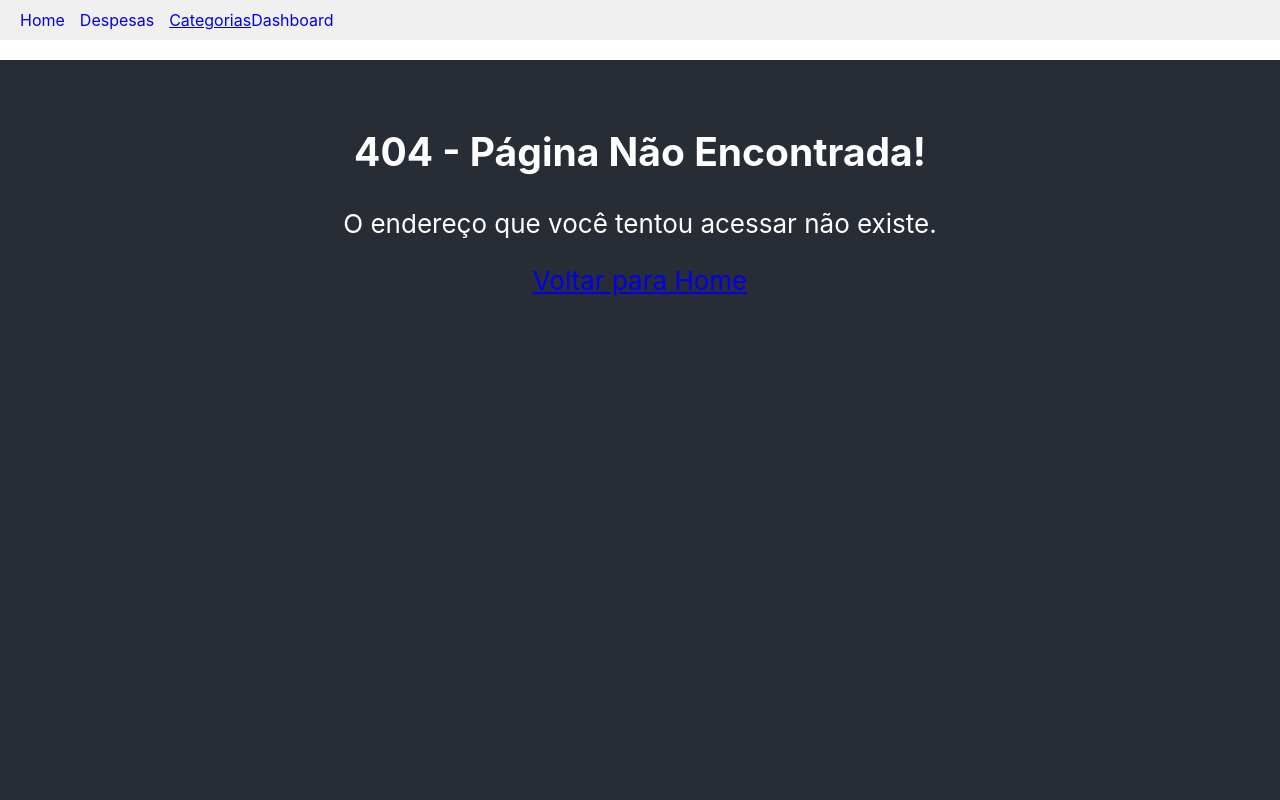
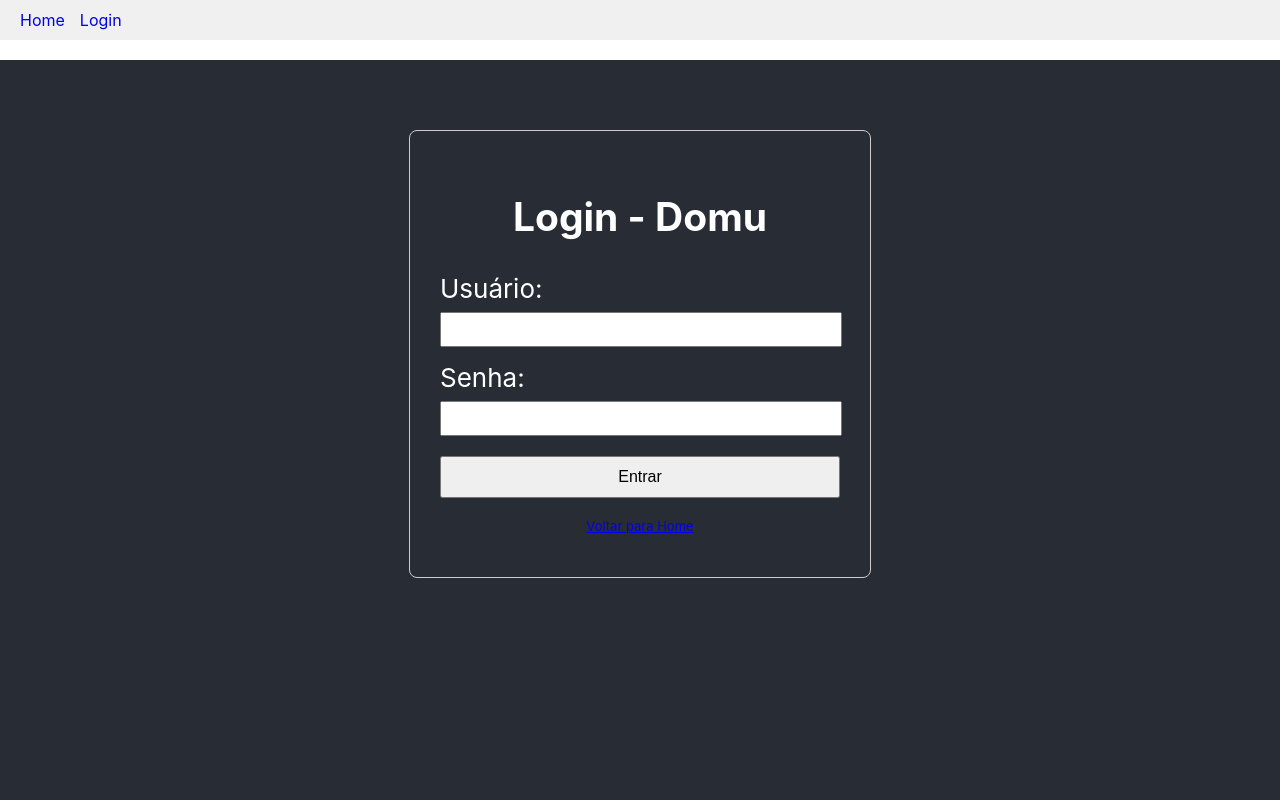
Before and after one commit to evandrosutil/domu, a React (Create React App) app in the folder frontend/: page /login in a window 1280 px wide. Before the commit this address had no page. Shown: the top 800 px of the page. Built offline with nearby package versions, Linux system fonts and the light colour scheme.

Commit message:
feature: implements login and logout + protect routes

```diff
--- a/frontend/src/App.js
+++ b/frontend/src/App.js
@@ -1,29 +1,68 @@
 import React from 'react';
-import { Routes, Route, Link } from 'react-router-dom';
+import { Routes, Route, Link, useNavigate } from 'react-router-dom';
 import './App.css';
 
 import HomePage from './HomePage';
 import ExpenseListPage from './ExpenseListPage';
 import DashboardPage from './DashboardPage';
 import CategoryManagementPage from './CategoryManagementPage';
+import LoginPage from './LoginPage';
+import { useAuth } from './context/AuthContext';
+import ProtectedRoute from './ProtectedRoute';
 
 function App() {
+  const auth = useAuth();
+  const navigate = useNavigate();
+
+  const handleLogout = () => {
+    auth.logout();
+    navigate('/');
+  }
 
   return (
     <div className="App">
-      <nav style={{ padding: '10px 20px', background: '#f0f0f0', marginBottom: '20px', textAlign: 'left' }}>
+      <nav style={{
+          padding: '10px 20px',
+          background: '#f0f0f0',
+          marginBottom: '20px',
+          display: 'flex',
+          justifyContext: 'space-between',
+          alignItems: 'center'
+      }}>
+      <div>
         <Link to="/" style={{ marginRight: '15px', textDecoration: 'none' }}>Home</Link>
-        <Link to="/expenses" style={{ marginRight: '15px', textDecoration: 'none' }}>Despesas</Link>
-        <Link to="/categories" sytle={{ marginRight: '15px', textDecoration: 'none' }}>Categorias</Link>
-        <Link to="/dashboard" style={{ marginRight: '15px', textDecoration: 'none' }}>Dashboard</Link>
+
+        {auth.isAuthenticated && (
+          <>
+            <Link to="/expenses" style={{ marginRight: '15px', textDecoration: 'none' }}>Despesas</Link>
+            <Link to="/categories" sytle={{ marginRight: '15px', textDecoration: 'none' }}>Categorias</Link>
+            <Link to="/dashboard" style={{ marginRight: '15px', textDecoration: 'none' }}>Dashboard</Link>
+         </>
+        )}
+      </div>
+      <div>
+        {auth.isAuthenticated ? (
+          <button
+            onClick={handleLogout} style={{
+                cursor: 'pointer',
+                padding: '5px 10px'
+            }}>
+            Sair ({auth.user?.username || 'Usuário'})
+        </button>
+        ) : (
+            <Link to="/login" style={{
+                textDecoration: 'none' }}>Login</Link>
+        )}
+      </div>
       </nav>
 
       <header className="App-header">
         <Routes>
           <Route path="/" element={<HomePage />} />
-          <Route path="/expenses" element={<ExpenseListPage />} />
-          <Route path="/dashboard" element={<DashboardPage />} />
-          <Route path="/categories" element={<CategoryManagementPage />} />
+          <Route path="/expenses" element={<ProtectedRoute><ExpenseListPage /></ProtectedRoute>} />
+          <Route path="/dashboard" element={<ProtectedRoute><DashboardPage /></ProtectedRoute>} />
+          <Route path="/categories" element={<ProtectedRoute><CategoryManagementPage /></ProtectedRoute>} />
+          <Route path="/login" element={<LoginPage />} />
 
           <Route path="*" element={
             <main style={{ padding: "1rem" }}>
--- /dev/null
+++ b/frontend/src/LoginPage.js
@@ -0,0 +1,75 @@
+import React, { useState, useEffect } from 'react';
+import { useAuth } from './context/AuthContext';
+import { useNavigate, Link, useLocation } from 'react-router-dom';
+
+function LoginPage() {
+  const [username, setUsername] = useState('');
+  const [password, setPassword] = useState('');
+
+  const auth = useAuth();
+
+  const navigate = useNavigate();
+  const location = useLocation();
+
+  const from = location.state?.from?.pathname || "/expenses";
+
+  useEffect(() => {
+    if (auth.isAuthenticated) {
+      navigate(from, { replace: true });
+    }
+  }, [auth.isAuthenticated, navigate, from]);
+
+
+  const handleLoginSubmit = async (event) => {
+    event.preventDefault();
+    const success = await auth.login(username, password);
+    if (success) {
+      navigate(from, { replace: true });
+    }
+  };
+
+  return (
+    <div style={{ maxWidth: '400px', margin: '50px auto', padding: '30px', border: '1px solid #ccc', borderRadius: '8px', textAlign: 'center' }}>
+      <h2>Login - Domu</h2>
+      <form onSubmit={handleLoginSubmit}>
+        <div style={{ marginBottom: '15px', textAlign: 'left' }}>
+          <label htmlFor="login-username" style={{ display: 'block', marginBottom: '5px' }}>Usuário:</label>
+          <input
+            type="text"
+            id="login-username" // ID único
+            value={username}
+            onChange={(e) => setUsername(e.target.value)}
+            required
+            style={{ width: 'calc(100% - 18px)', padding: '8px' }}
+          />
+        </div>
+        <div style={{ marginBottom: '20px', textAlign: 'left' }}>
+          <label htmlFor="login-password" style={{ display: 'block', marginBottom: '5px' }}>Senha:</label>
+          <input
+            type="password"
+            id="login-password"
+            value={password}
+            onChange={(e) => setPassword(e.target.value)}
+            required
+            style={{ width: 'calc(100% - 18px)', padding: '8px' }}
+          />
+        </div>
+
+        {auth.authError && <p style={{ color: 'red', marginBottom: '15px' }}>{auth.authError}</p>}
+
+        <button
+          type="submit"
+          disabled={auth.authLoading} // Desabilita botão durante o login
+          style={{ padding: '10px 25px', cursor: 'pointer', width: '100%', fontSize: '1rem' }}
+        >
+          {auth.authLoading ? 'Entrando...' : 'Entrar'}
+        </button>
+      </form>
+      <p style={{marginTop: '20px', fontSize: 'small', color: '#0000ff'}}>
+         <Link to="/">Voltar para Home</Link>
+      </p>
+    </div>
+  );
+}
+
+export default LoginPage;
--- /dev/null
+++ b/frontend/src/ProtectedRoute.js
@@ -0,0 +1,18 @@
+import React from 'react';
+import { useAuth } from './context/AuthContext';
+import { Navigate, useLocation } from 'react-router-dom';
+
+function ProtectedRoute({ children }) {
+  const auth = useAuth();
+  const location = useLocation();
+
+  if (!auth.isAuthenticated) {
+    console.log(`ProtectedRoute: Acesso negado a ${location.pathname}. Redirecionando para /login.`);
+
+    return <Navigate to="/login" state={{ from: location }} replace />;
+  }
+
+  return children;
+}
+
+export default ProtectedRoute;
--- /dev/null
+++ b/frontend/src/context/AuthContext.js
@@ -0,0 +1,89 @@
+import React, { createContext, useState, useContext, useEffect } from 'react';
+import axios from 'axios';
+
+const AuthContext = createContext(null);
+
+export const AuthProvider = ({ children }) => {
+    const [token, setToken] = useState(localStorage.getItem('authToken'));
+    const [user, setUser] = useState(null);
+    const [isAuthenticated, setIsAuthenticated] = useState(!!localStorage.getItem('authToken'));
+    const [authLoading, setAuthLoading] = useState(false);
+    const [authError, setAuthError] = useState(null);
+
+    useEffect(() => {
+        if (token) {
+            setIsAuthenticated(true);
+            // console.log("AuthContext: Token encontrado, usuário autenticado.");
+            // Aqui você poderia fazer uma chamada à API para buscar detalhes do usuário
+            // associado a este token e popular o state 'user'
+            // Ex: fetchUserDetails(token);
+        } else {
+            setIsAuthenticated(false);
+            setUser(null);
+        }
+    }, [token]);
+
+    const login = async (username, password) => {
+        setAuthLoading(true);
+        setAuthError(null);
+        try {
+            const loginUrl = `${process.env.REACT_APP_API_BASE_URL}/token-auth/`;
+            console.log(`AuthContext: Tentando login em ${loginUrl}`);
+
+            const response = await axios.post(loginUrl, { username, password });
+
+            if (response.data.token) {
+                const receivedToken = response.data.token;
+                localStorage.setItem('authToken', receivedToken);
+                setToken(receivedToken);
+                setIsAuthenticated(true);
+                console.log("AuthContext: Login bem-sucedido.");
+                return true;
+            } else {
+                throw new Error("Resposta da API de login inválida: token não encontrado.");
+            }
+        } catch (err) {
+            console.error("AuthContext: Falha no login:", err.response?.data || err.message);
+            const errorMsg = err.response?.data?.non_field_errors?.[0] || "Usuário ou senha inválidos.";
+            setAuthError(errorMsg);
+            localStorage.removeItem('authToken');
+            setToken(null);
+            setIsAuthenticated(false);
+            setUser(null);
+            return false;
+        } finally {
+            setAuthLoading(false);
+        }
+    };
+
+    const logout = () => {
+        setAuthLoading(true);
+        console.log("AuthContext: Fazendo logout.");
+        localStorage.removeItem('authToken');
+        setToken(null);
+        setIsAuthenticated(false);
+        setUser(null);
+        setAuthError(null);
+        setAuthLoading(false);
+    };
+
+    const value = {
+        token,
+        user,
+        isAuthenticated,
+        authLoading,
+        authError,
+        login,
+        logout,
+    };
+
+    return <AuthContext.Provider value={value}>{children}</AuthContext.Provider>;
+};
+
+export const useAuth = () => {
+    const context = useContext(AuthContext);
+    if (context === undefined) {
+        throw new Error('useAuth deve ser usado dentro de um AuthProvider');
+    }
+    return context;
+};
--- a/frontend/src/index.js
+++ b/frontend/src/index.js
@@ -4,12 +4,31 @@ import './index.css';
 import App from './App';
 import reportWebVitals from './reportWebVitals';
 import { BrowserRouter } from 'react-router-dom';
+import { AuthProvider } from './context/AuthContext';
+import axios from 'axios';
+
+axios.interceptors.request.use(
+  config => {
+    const token = localStorage.getItem('authToken');
+    const apiBaseUrl = process.env.REACT_APP_API_BASE_URL;
+    if (token && config.url && config.url.startsWith(apiBaseUrl)) {
+      config.headers['Authorization'] = `Token ${token}`;
+    }
+    return config;
+  },
+  error => {
+    console.error("Erro no interceptador de request do Axios:", error);
+    return Promise.reject(error);
+  }
+);
 
 const root = ReactDOM.createRoot(document.getElementById('root'));
 root.render(
   <React.StrictMode>
     <BrowserRouter>
-      <App />
+      <AuthProvider>
+        <App />
+      </AuthProvider>
     </BrowserRouter>
   </React.StrictMode>
 );
```
